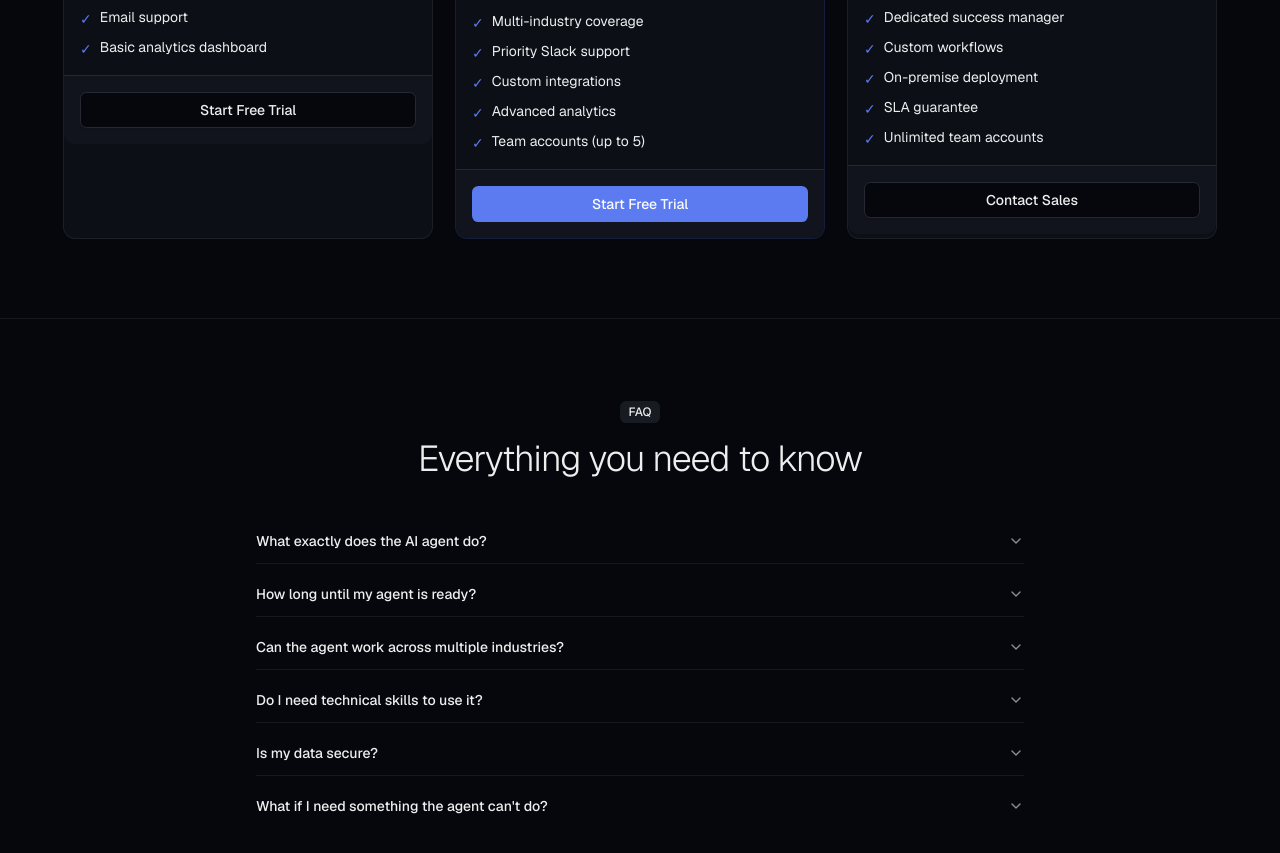
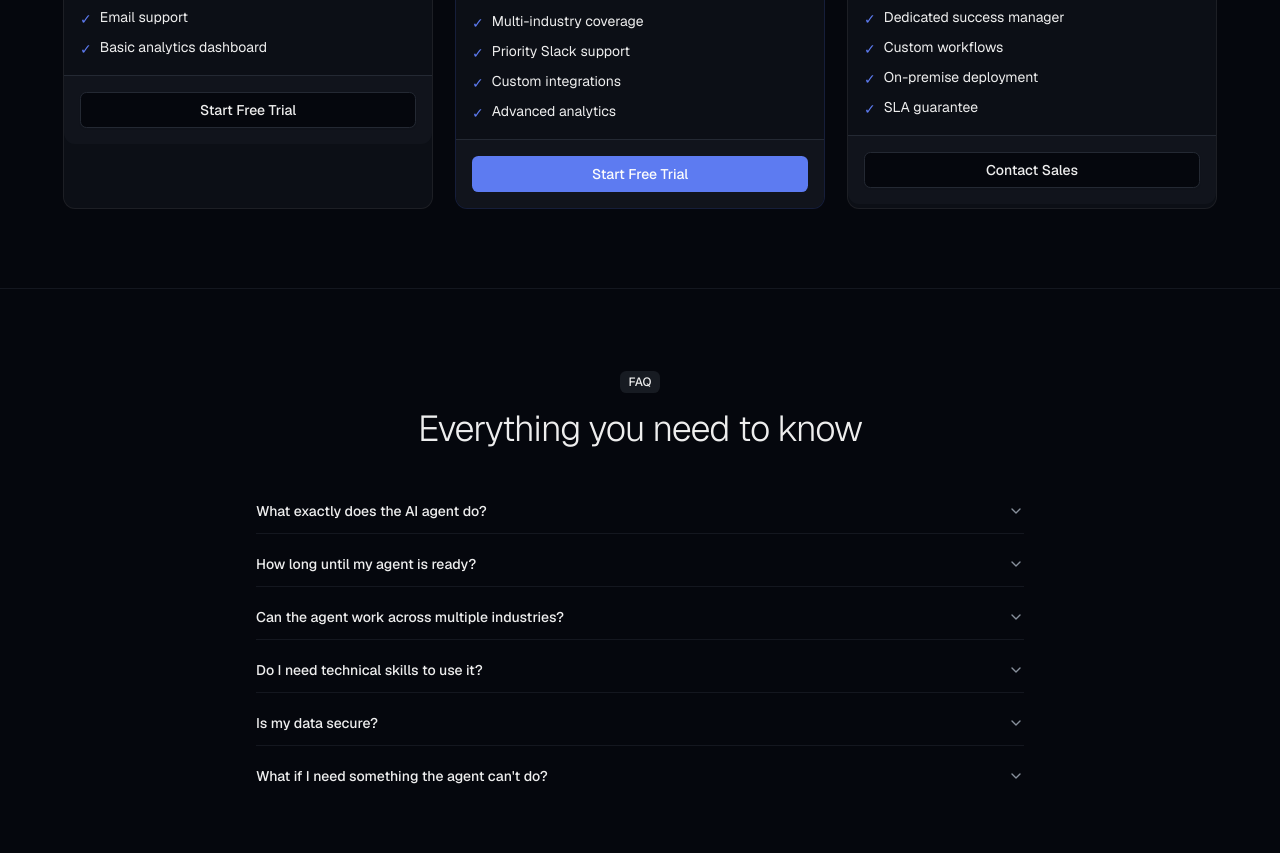
Before and after one commit to moonshotdynamics/agents-as-a-service, a Next.js app: page / in a window 1280 px wide. Shown: the part 2060-2913 px from the top of the page. Built offline with nearby package versions, Linux system fonts and the light colour scheme.

Commit message:
Remove team accounts from pricing

```diff
--- a/src/app/page.tsx
+++ b/src/app/page.tsx
@@ -74,7 +74,6 @@ const plans = [
       "Priority Slack support",
       "Custom integrations",
       "Advanced analytics",
-      "Team accounts (up to 5)",
     ],
     cta: "Start Free Trial",
     featured: true,
@@ -91,7 +90,6 @@ const plans = [
       "Custom workflows",
       "On-premise deployment",
       "SLA guarantee",
-      "Unlimited team accounts",
     ],
     cta: "Contact Sales",
     featured: false,
```
